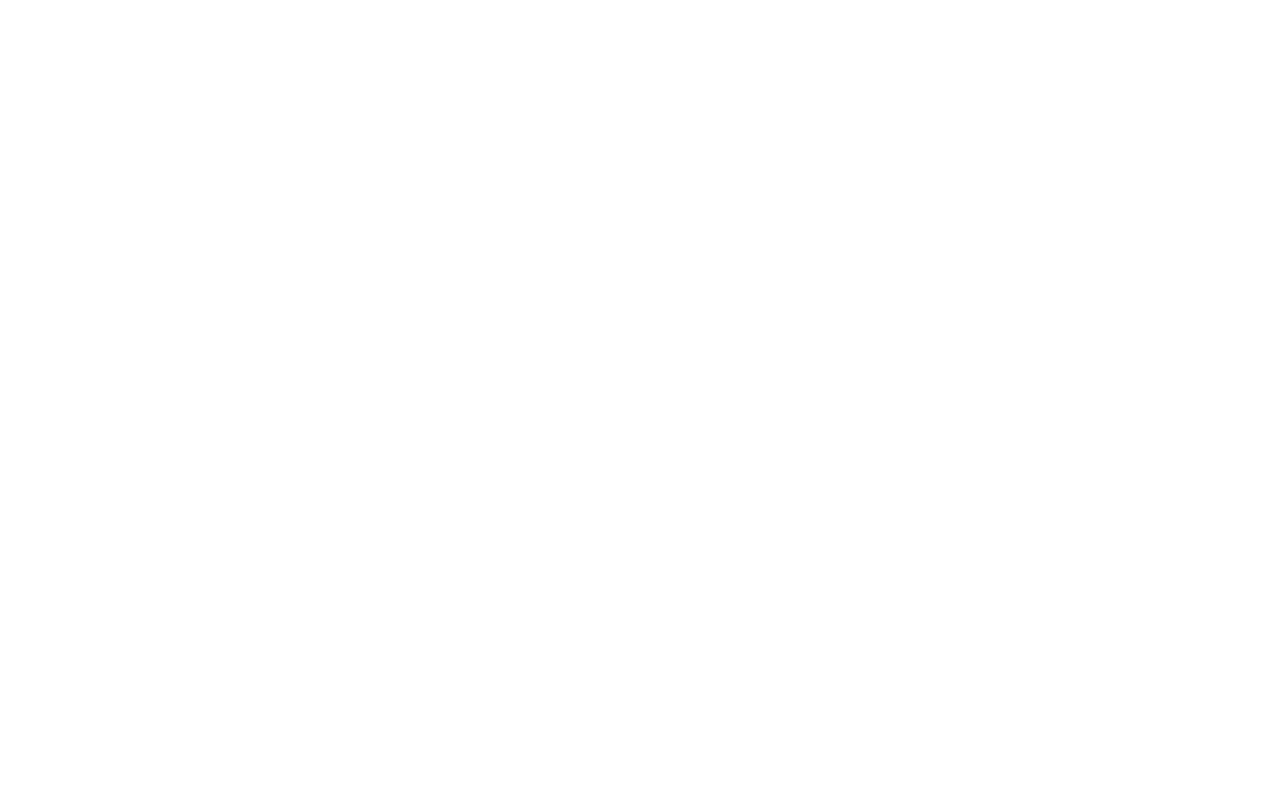
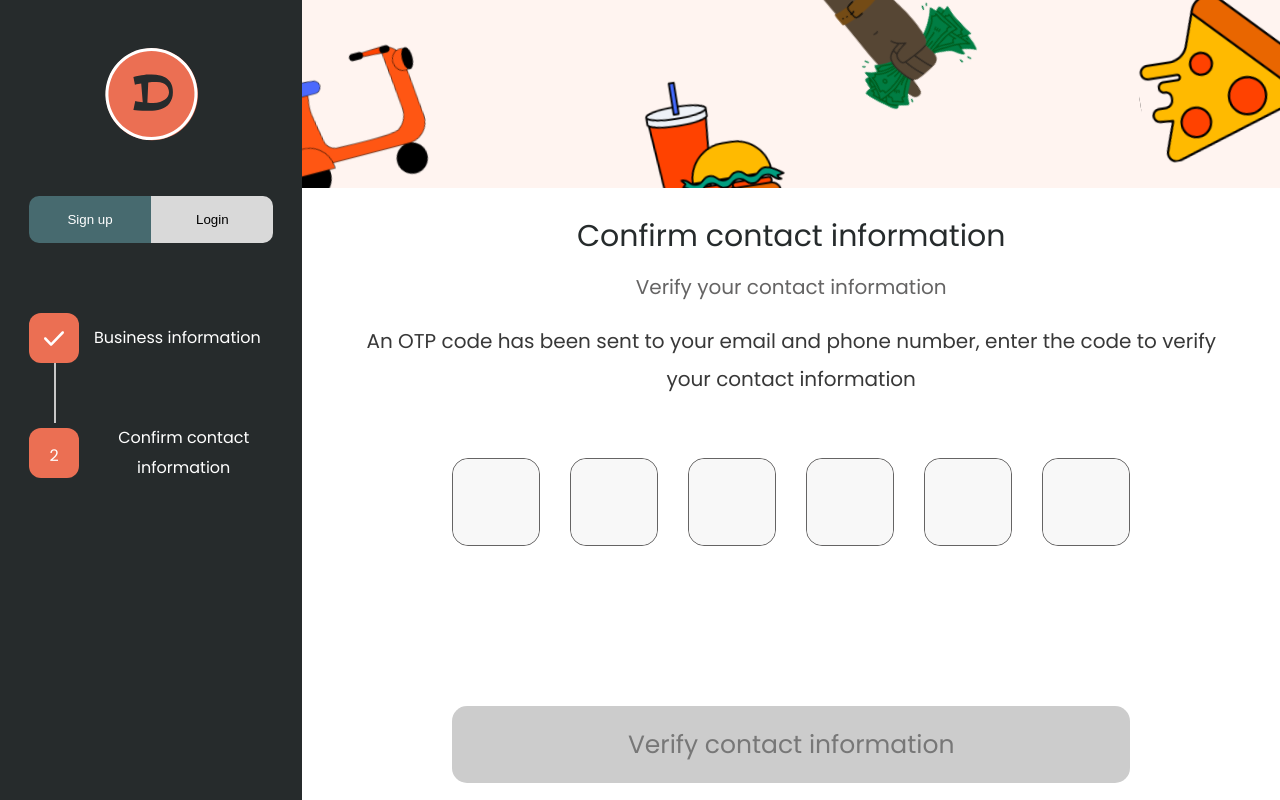
Before and after one commit to Doormart/dukavendor_web, a React (Create React App) app in the folder dukavendor_web/: page /otp in a window 1280 px wide. Before the commit this address had no page. Shown: the top 800 px of the page. Built offline with nearby package versions, Linux system fonts and the light colour scheme.

Commit message:
comfirmation page and mapping out login page

```diff
--- a/dukavendor_web/src/App.js
+++ b/dukavendor_web/src/App.js
@@ -1,4 +1,6 @@
 import { BrowserRouter as Router,Routes,Route} from 'react-router-dom'
+import Comfirmation from './pages/Comfirmation';
+import Login from './pages/Login';
 import Register from './pages/Register';
 
 function App() {
@@ -8,6 +10,8 @@
         {/* <div> */}
           <Routes>
             <Route path='/' element={<Register/>} />
+            <Route path='/sign-in' element={<Login/>} />
+            <Route path='/otp' element={<Comfirmation/>} />
           </Routes>
         {/* </div> */}
       </Router>
--- a/dukavendor_web/src/index.css
+++ b/dukavendor_web/src/index.css
@@ -17,12 +17,12 @@
   flex-direction: row;
 }
 .side-nav-register{
-  width: 25%;
+  width: 20%;
   min-width: 200px;
   background-color:  #262B2C;
   text-align: center;
   padding: 29px;
-  height: 1000px;
+  min-height: 100vh
 }
 .button-section{
   display: flex;
@@ -48,9 +48,13 @@
   border:none;
   width: 100%;
 }
+.logo-btn-noactive{
+  background: #D9D9D9;
+}
 .main-section-register{
-  width: 75%;
+  width: 80%;
   min-width: 400px;
+  text-align: center;
 }
 .box-btn{
   background: #EB6F53;
@@ -58,13 +62,32 @@
   min-width: 40px;
   height: 40px;
   padding: 5px;
+  color: white;
   /* align-items: center; */
 }
+.inner-btn-disabled{
+  background: #C7C7C7;
+  color: #656464;
+  border-radius: 12px;
+  min-width: 40px;
+  height: 40px;
+  padding: 5px
+}
+
 .inner-btn{
   padding: 10px;
 }
 .text{
   color: #FFFFFF;
+  font-family: 'Poppins';
+  font-style: normal;
+  font-weight: 400;
+  font-size: 16px;
+  line-height: 30px;
+  padding-left: 15px;
+}
+.text-disabled{
+  color: #656464;
   font-family: 'Poppins';
   font-style: normal;
   font-weight: 400;
@@ -89,9 +112,7 @@
   display: flex;
   align-items: center;
 }
-.main-section-register img{
-  max-width: 100%;
-}
+
 .form-div{
   padding: 15px 45px 45px;
 }
@@ -103,12 +124,11 @@
   font-family: 'Poppins';
   font-style: normal;
   font-weight: 400;
-  font-size: 35px;
+  font-size: 30px;
   line-height: 52px;
   padding-bottom: 10px;
 
 }
-
 
 .container {
   display: flex;
@@ -136,6 +156,20 @@
   flex-direction: column;
   width: 100%;
 }
+h4{
+  font-family: 'Poppins';
+  font-weight: 400;
+  font-size: 20px;
+  line-height: 38px;
+  color: #383838;
+}
+.text-p{
+  font-family: 'Poppins';
+  font-style: normal;
+  font-weight: 400;
+  font-size: 20px;
+  color: #656464;
+}
 label{
   padding: 10px;
   color: #383838;
@@ -144,7 +178,7 @@
   font-size: 18px;
   line-height: 27px;
 }
-::placeholder{
+::placeholder, select{
   color: #C7C7C7;
   font-family: 'Poppins';
   font-weight: 400;
@@ -152,7 +186,7 @@
   line-height: 30px;
 }
 .file-input{
-  width: 870px;
+  min-width: 870px;
   height: 200px;
   background: #F8F8F8;
   border: 2px dashed #C7C7C7;
@@ -166,11 +200,18 @@
   overflow: hidden;
   width: 0;
 }
-.input-show{
-  position: absolute;
-  right: 0px;
-  bottom: -30px;
+input:focus{
+  outline: none;;
+}
+
+.label-hidden-input input{
   display: none;
+}
+.input-show label{
+  cursor:pointer;
+}
+.label-hidden-input img{
+   width: 40px !important;
 }
 
 .file-input h5{
@@ -198,22 +239,62 @@
   border-radius: 10px 10px 0px;
   margin-top: 50px;
   margin-right: 15px;
+  min-width: 870px;
 
 }
-.label-add{
-  position: absolute;
-  right: 14px;
-  bottom: -82px;
-  background: #C5D0E0;
-  border-radius: 0px 0px 10px 10px;
-  width: 236px;
-  height: 62px;
-  text-align: center;
-  display: flex;
-  justify-content: center;
-
+.label-hidden-input{
+    display: flex;
+    align-items: center;
+    justify-content: right;
+    background: #C5D0E0;
+    border-radius: 0px 0px 10px 10px;
+    height: 40pxpx;
+    padding: 15px 18px;
+    width: fit-content;
+    right: 0 ;
+    bottom: 0px;
+}
+.undesable-btn{
+  background: #EB6F53;
+  border-radius: 15px;
+  padding: 16px 176px;
+  font-family: 'Poppins';
+  font-weight: 400;
+  font-size: 25px;
+  line-height: 45px;
+  color: #FFFFFF;
+  align-items: center;
+  margin-top: 160px;
+  margin-bottom: 150px;
+  margin-left: 100px;
+  margin-right: 100px;
+  border:none
 }
 
+
+.otp-box {
+  display: inline-block;
+  background: #F8F8F8;
+  border: 1px solid #656464;
+  border-radius: 16px;
+  margin: 0 15px;
+  height: 86px;
+  width: 86px;
+}
+  button[disabled] {
+  background-color: #ccc;
+  color: #777;
+  cursor: not-allowed;
+  font-size: 25px;
+}
+.otp-input{
+  background: #F8F8F8;
+  border: 0px solid #656464;
+  border-radius: 16px;
+  font-size: 25px;
+  height: 86px;
+  width: 86px;
+}
 
 
 
--- /dev/null
+++ b/dukavendor_web/src/pages/Comfirmation.jsx
@@ -0,0 +1,91 @@
+import React from 'react'
+import { useState, useRef } from 'react';
+import Logo from '../img/logo.svg'
+import Header_svg from '../img/header_svg.svg'
+import Good from '../img/good.svg'
+import { useNavigate } from 'react-router-dom';
+function Comfirmation() {
+    const navigate = useNavigate()
+    const location = useNavigate()
+    const pathMatchRoute = (route) => {
+        if (route == location.pathname) {
+            return true
+        }
+    }
+    const [otp, setOtp] = useState(['', '', '', '', '', '']);
+    const inputRefs = useRef([]).current;
+
+    const handleChange = (event, index) => {
+        const newOtp = [...otp];
+        newOtp[index] = event.target.value;
+        setOtp(newOtp);
+
+        if (event.target.value) {
+            inputRefs[index + 1].focus();
+        }
+    };
+
+    const handleSubmit = (event) => {
+        event.preventDefault();
+        // Submit the OTP code to the server
+    };
+
+
+
+
+    return (
+        <div className='dashbord-container'>
+            <div className='side-nav-register'>
+                <img src={Logo} />
+                <section className='button-section'>
+                    <button className='reg-btn'onClick={()=> navigate('/')}>Sign up</button>
+                    <button className='logo-btn'onClick={()=> navigate('/sign-in')}>Login</button>
+                </section>
+                <div className='flex-d'>
+                    <div className='box-btn'>
+                        <p className='inner-btn'>{pathMatchRoute('/otp') ?1 : <img width='20px' src={Good}/>}</p>
+                    </div>
+                    <p className='text'>Business information</p>
+                </div>
+                <div class="vertical-line"></div>
+
+                <div className='flex-d'>
+                    <div className='box-btn'>
+                        <p style={{paddingTop:'10px'}}>2</p>
+                    </div>
+                    <span className='text'>Confirm contact information</span>
+                </div>
+            </div>
+            <div className='main-section-register'>
+                <img src={Header_svg} style={{ minWidth: '100%' }} />
+                <div className='form-div'>
+                    <h3>Confirm contact information</h3>
+                    <p className='text-p'>Verify your contact information</p>
+                    <h4>An OTP code has been sent to your email and phone number, enter the code to verify your contact information </h4>
+                    <div class="container" style={{paddingTop:'60px'}}>
+                        <form onSubmit={handleSubmit}>
+                            {otp.map((value, index) => (
+                                <div key={index} className="otp-box">
+                                    <input
+                                        className='otp-input'
+                                        type="text"
+                                        maxLength="1"
+                                        ref={(ref) => (inputRefs[index] = ref)}
+                                        onChange={(event) => handleChange(event, index)}
+                                        value={value}
+                                    />
+                                </div>
+                            ))}<br/>
+                            <button type="submit" className='undesable-btn' disabled={otp.includes('')}>
+                            Verify contact information
+                            </button>
+                        </form>
+                    </div>
+                </div>
+
+            </div>
+        </div>
+    )
+}
+
+export default Comfirmation
--- /dev/null
+++ b/dukavendor_web/src/pages/Login.jsx
@@ -0,0 +1,78 @@
+import React from 'react'
+import { useState } from 'react';
+import Logo from '../img/logo.svg'
+import Header_svg from '../img/header_svg.svg'
+import Remove from '../img/remove.svg'
+import Plus from '../img/plus.svg'
+import { useNavigate } from 'react-router-dom';
+function Login() {
+  const navigate = useNavigate()
+  const location = useNavigate()
+  const pathMatchRoute = (route) =>{
+    if(route == location.pathname){
+     return true
+    }
+ }
+
+  const [files, setFiles] = useState([]);
+
+  const handleChange = (event) => {
+    const newFiles = [...event.target.files];
+    setFiles([...files, ...newFiles]);
+  };
+  const handleRemove = (index) => {
+    const updatedFiles = [...files];
+    updatedFiles.splice(index, 1);
+    setFiles(updatedFiles);
+  };
+
+  return (
+    <div className='dashbord-container'>
+      <div className='side-nav-register'>
+        <img src={Logo} />
+        <section className='button-section'>
+          <button className='reg-btn'onClick={()=> navigate('/')}>Sign up</button>
+          <button  className='logo-btn' onClick={()=> navigate('/sign-in')}>Login</button>
+        </section>
+        <div className='flex-d'>
+          <div className='box-btn'>
+            <p className='inner-btn'>1</p>
+          </div>
+          <p className='text'>Business information</p>
+        </div>
+        <div class="vertical-line"></div>
+
+        <div className='flex-d'>
+          <div className='box-btn'>
+            <p >2</p>
+          </div>
+          <span className='text'>Confirm contact information</span>
+        </div>
+      </div>
+      <div className='main-section-register'>
+        <img src={Header_svg} style={{ minWidth: '100%' }} />
+        <div className='form-div'>
+          <h3>Personal information</h3>
+          <p>Enter your Loin information</p>
+          <div class="container">
+
+            <div class="row">
+              <div className='int'>
+                <label>Email address</label>
+                <input class="input" type="email" placeholder="example@gmail.com" />
+              </div>
+              <div className='int'>
+                <label>Password</label>
+                <input class="input" type="password" placeholder="enter password" />
+              </div>
+            </div>
+          </div>
+          <button className='undesable-btn' >Login</button>
+        </div>
+
+      </div>
+    </div>
+  )
+}
+
+export default Login
--- a/dukavendor_web/src/pages/Register.jsx
+++ b/dukavendor_web/src/pages/Register.jsx
@@ -4,7 +4,15 @@
 import Header_svg from '../img/header_svg.svg'
 import Remove from '../img/remove.svg'
 import Plus from '../img/plus.svg'
+import { useNavigate } from 'react-router-dom';
 function Register() {
+  const navigate = useNavigate()
+  const location = useNavigate()
+  const pathMatchRoute = (route) =>{
+    if(route == location.pathname){
+     return true
+    }
+ }
 
   const [files, setFiles] = useState([]);
 
@@ -23,8 +31,8 @@
       <div className='side-nav-register'>
         <img src={Logo} />
         <section className='button-section'>
-          <button className='reg-btn'>Sign up</button>
-          <button className='logo-btn'>Login</button>
+          <button className='reg-btn' onClick={()=> navigate('/')}>Sign up</button>
+          <button  className='logo-btn' onClick={()=> navigate('/sign-in')}>Login</button>
         </section>
         <div className='flex-d'>
           <div className='box-btn'>
@@ -35,14 +43,14 @@
         <div class="vertical-line"></div>
 
         <div className='flex-d'>
-          <div className='box-btn'>
+          <div className={pathMatchRoute('/')?'inner-btn':'inner-btn-disabled'}>
             <p className='inner-btn'>2</p>
           </div>
-          <span className='text'>Confirm contact information</span>
+          <span className={pathMatchRoute('/') ?'text':'text-disabled'}>Confirm contact information</span>
         </div>
       </div>
       <div className='main-section-register'>
-        <img src={Header_svg} />
+        <img src={Header_svg} style={{ minWidth: '100%' }} />
         <div className='form-div'>
           <h3>Business information</h3>
           <p>Enter your business information</p>
@@ -90,7 +98,7 @@
               </div>
             </div>
             {
-              files.length > 0 ? <table className={ files.length > 0 ? "file-table": ''}>
+              files.length > 0 ? <table className={files.length > 0 ? "file-table" : ''}>
                 <thead>
                   <tr>
                     <th style={{ width: '300px' }}></th>
@@ -102,7 +110,7 @@
                   {typeof files === 'object' && files.length > 0 ? (
                     files.map((file, index) => (
                       <tr key={file.name}>
-                      <td style={{ width: '40px', height:'20px' }}>{file.name}</td>
+                        <td style={{ width: '40px', height: '20px' }}>{file.name}</td>
                         <td>{(file.size / 1024 / 1024).toFixed(2)} MB</td>
                         <td>
                           <img src={Remove}
@@ -117,7 +125,7 @@
                     </tr>
                   )}
                 </tbody>
-            </table>:
+              </table> :
                 <label className="file-input">
                   <h5>Upload proof of business </h5>
                   <p>(Receipts or CAC documents or social media page shot. Max 5MB)</p>
@@ -126,30 +134,24 @@
                   </p>
                   <input id="file-input" className='input-hidden' type="file" multiple onChange={handleChange} />
                 </label>
-
                 }
-            { files.length > 0 ?<label className="label-add" >
-                <p> Add more files</p>
-                <img src={Plus}/>
-                <input id="file-input" type="file" className='input-show' multiple onChange={handleChange}/>
-              </label> :''}
-             </div>
-
-
-
-
-
-
-
-
-
-
-
-
+                {files.length > 0 ?
+                <label for="inputTag" className='label-hidden-input'>
+                Add more files
+                <img src={Plus} />
+                <input id="inputTag" type="file" className='input-show' multiple onChange={handleChange} />
+                <br />
+                <span id="imageName"></span>
+              </label>
+              : ''}
+                 <button className='undesable-btn' >Next</button>
 
 
 
           </div>
+
+        </div>
+
       </div>
     </div>
   )
```
Also changed, not shown: dukavendor_web/src/img/good.svg (added). Lines whose indentation alone changed are shown as unchanged.
